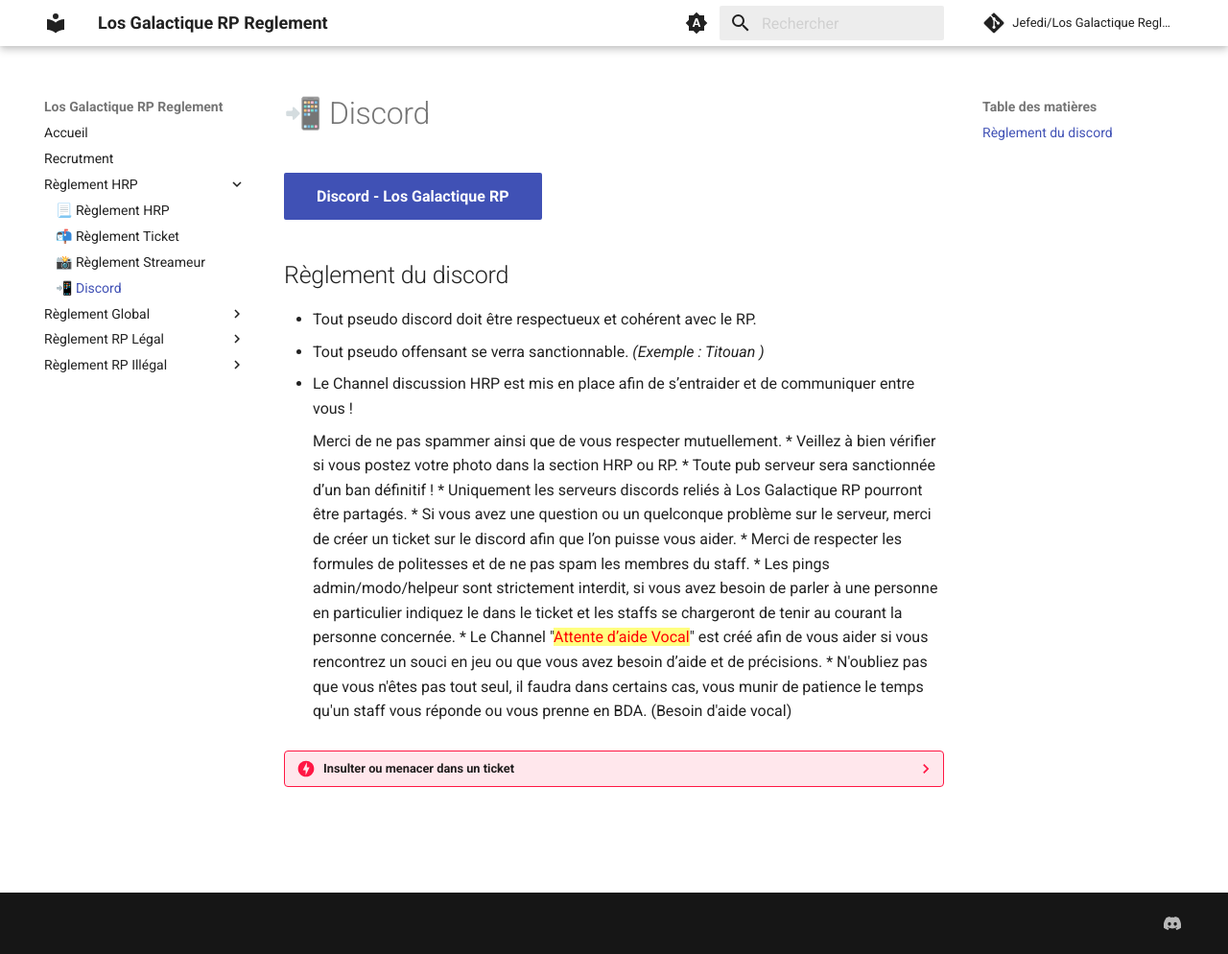
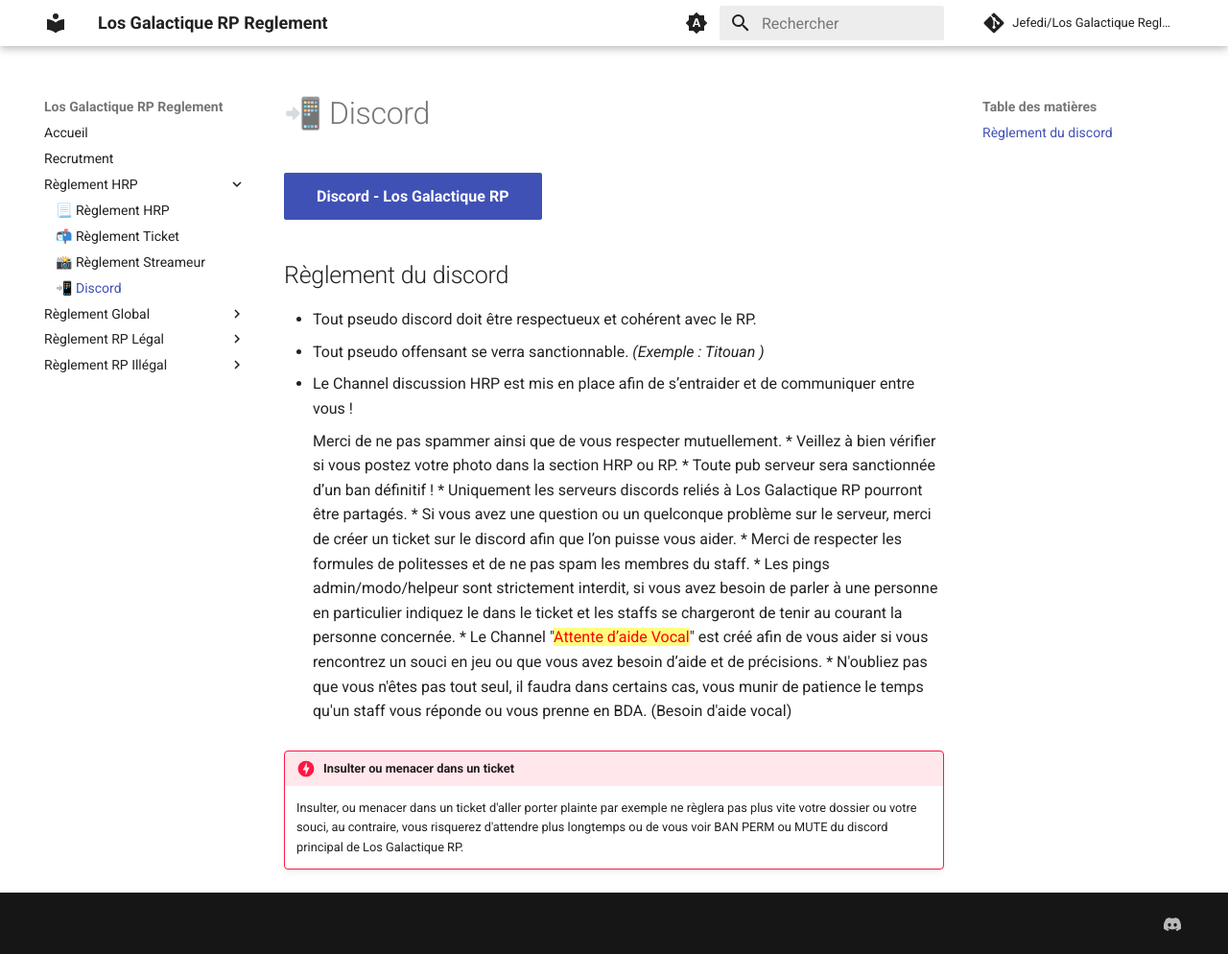
Before and after one commit to Jefedi/los-galactique-reglement, an MkDocs documentation site: the page built from docs/reglement-hrp/reglement-discord.md, in a window 1280 px wide and 994 px high. Shown: the whole window at 96% size. Built offline with MkDocs 1.6.1 and Material for MkDocs 9.7.7, drawn with Linux system fonts in a browser that asks for light colours; comment, search, counter and statistics services are not loaded; the version menu is left out.

Commit message:
Update reglement-discord.md

```diff
--- a/docs/reglement-hrp/reglement-discord.md
+++ b/docs/reglement-hrp/reglement-discord.md
@@ -19,5 +19,5 @@
 * Le Channel "<mark style="color:red;">Attente d’aide Vocal</mark>" est créé afin de vous aider si vous rencontrez un souci en jeu ou que vous avez besoin d’aide et de précisions.
 * N'oubliez pas que vous n'êtes pas tout seul, il faudra dans certains cas, vous munir de patience le temps qu'un staff vous réponde ou vous prenne en BDA. (Besoin d'aide vocal)
 
-??? danger "Insulter ou menacer dans un ticket"
+!!! danger "Insulter ou menacer dans un ticket"
     Insulter, ou menacer dans un ticket d'aller porter plainte par exemple ne règlera pas plus vite votre dossier ou votre souci, au contraire, vous risquerez d'attendre plus longtemps ou de vous voir BAN PERM ou MUTE du discord principal de Los Galactique RP.
```
